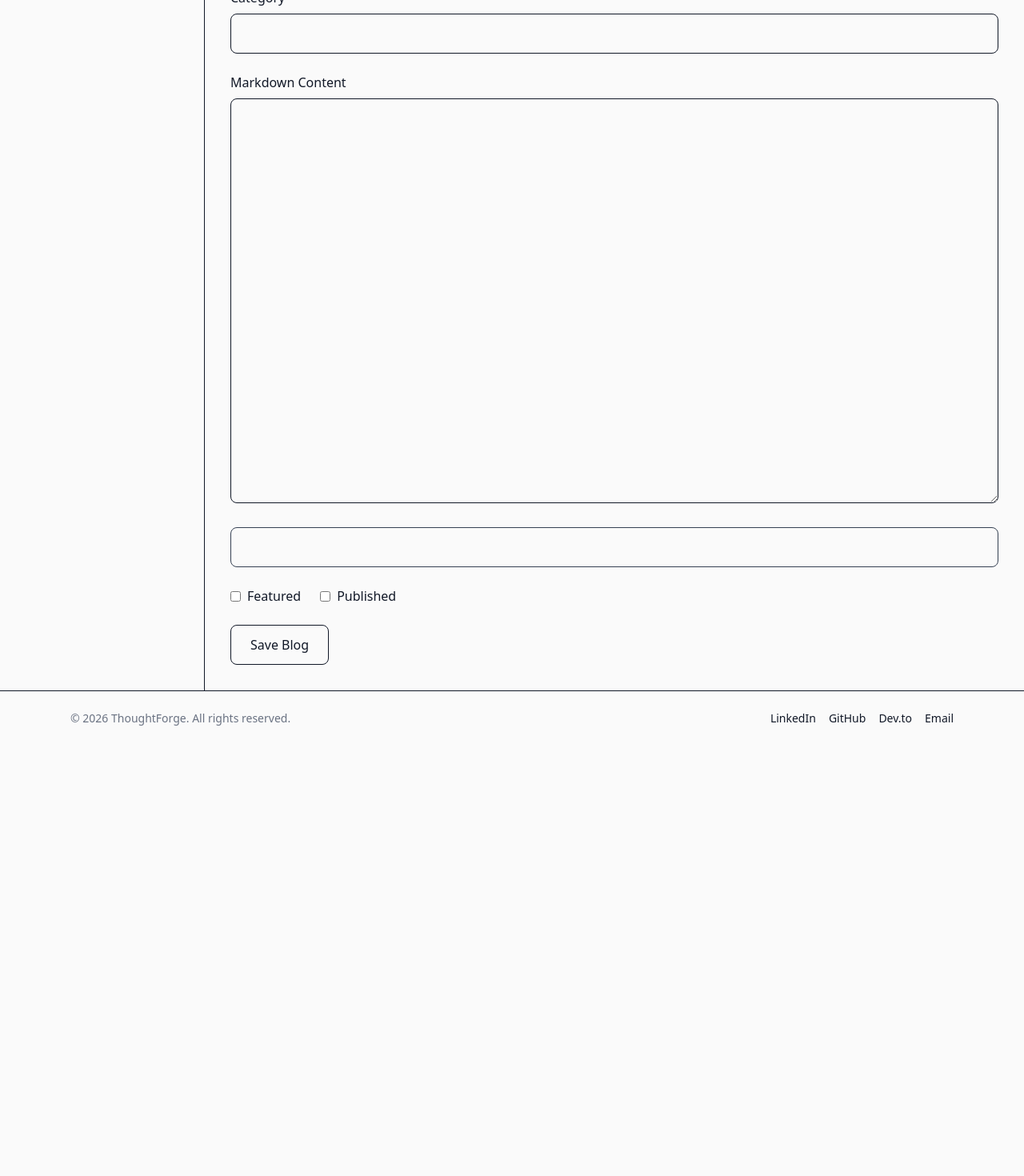
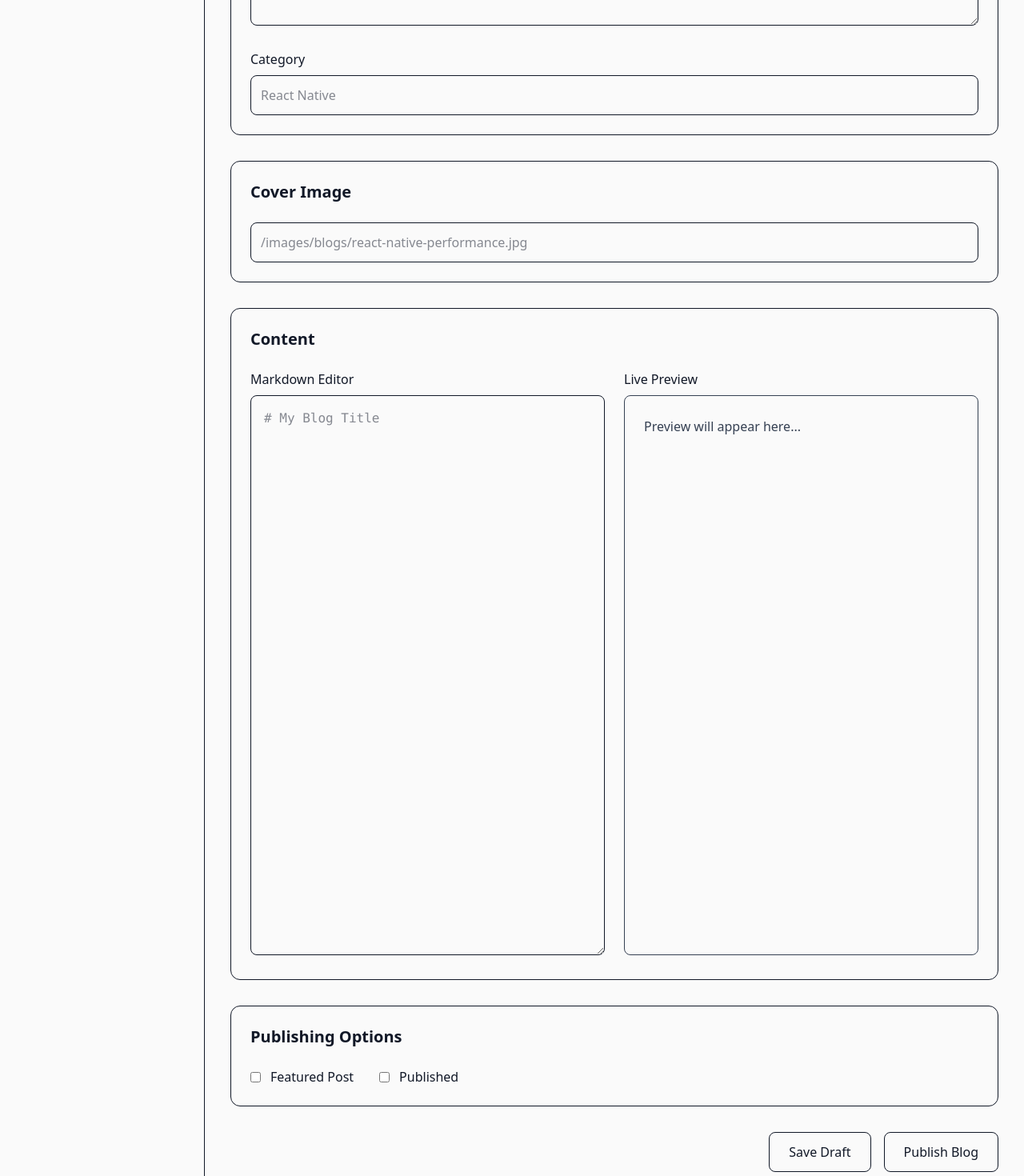
Before and after one commit to dainyjose/stackquill-web, a Next.js app: page /admin/blog/new in a window 1280 px wide. Shown: the part 560-2030 px from the top of the page at 80% size. Before the commit the page ends 1492 px from the top, so only its background shows below. Built offline with nearby package versions, Linux system fonts and the light colour scheme.

Commit message:
feat: add cover image support to blog editor

```diff
--- a/src/components/admin/BlogForm.tsx
+++ b/src/components/admin/BlogForm.tsx
@@ -1,5 +1,6 @@
 "use client";
 
+import Image from "next/image";
 import { useState } from "react";
 import ReactMarkdown from "react-markdown";
 import remarkGfm from "remark-gfm";
@@ -9,20 +10,13 @@ export default function BlogForm() {
   const [slug, setSlug] = useState("");
   const [description, setDescription] = useState("");
   const [category, setCategory] = useState("");
+  const [coverImage, setCoverImage] = useState("");
   const [content, setContent] = useState("");
 
   const [featured, setFeatured] = useState(false);
-
   const [published, setPublished] = useState(false);
 
-  return (
-    <form className="space-y-6">
-      <div>
-        <label className="mb-2 block font-medium">Title</label>
-
-        <input
-          value={title}
-          onChange={(e) => {
+  const handleTitleChange = (e: React.ChangeEvent<HTMLInputElement>) => {
     const value = e.target.value;
 
     setTitle(value);
@@ -30,10 +24,51 @@ export default function BlogForm() {
     setSlug(
       value
         .toLowerCase()
-                .replace(/[^\w\s]/g, "")
+        .trim()
+        .replace(/[^\w\s-]/g, "")
         .replace(/\s+/g, "-"),
     );
-          }}
+  };
+
+  const handleSubmit = (e: React.FormEvent<HTMLFormElement>) => {
+    e.preventDefault();
+
+    const blogData = {
+      title,
+      slug,
+      description,
+      category,
+      coverImage,
+      content,
+      featured,
+      published,
+    };
+
+    console.log(blogData);
+
+    // TODO:
+    // Save blog
+    // Create markdown file
+    // Call API
+  };
+
+  return (
+    <form
+      onSubmit={handleSubmit}
+      className="space-y-8"
+    >
+      {/* Basic Information */}
+      <div className="rounded-xl border p-6">
+        <h2 className="mb-6 text-xl font-semibold">Blog Information</h2>
+
+        <div className="grid gap-6">
+          <div>
+            <label className="mb-2 block font-medium">Title</label>
+
+            <input
+              value={title}
+              onChange={handleTitleChange}
+              placeholder="React Native Performance Tips"
               className="w-full rounded-lg border p-3"
             />
           </div>
@@ -44,6 +79,7 @@ export default function BlogForm() {
             <input
               value={slug}
               onChange={(e) => setSlug(e.target.value)}
+              placeholder="react-native-performance-tips"
               className="w-full rounded-lg border p-3"
             />
           </div>
@@ -55,6 +91,7 @@ export default function BlogForm() {
               rows={3}
               value={description}
               onChange={(e) => setDescription(e.target.value)}
+              placeholder="Short summary of the blog post"
               className="w-full rounded-lg border p-3"
             />
           </div>
@@ -65,51 +102,117 @@ export default function BlogForm() {
             <input
               value={category}
               onChange={(e) => setCategory(e.target.value)}
+              placeholder="React Native"
               className="w-full rounded-lg border p-3"
+            />
+          </div>
+        </div>
+      </div>
+
+      {/* Cover Image */}
+      <div className="rounded-xl border p-6">
+        <h2 className="mb-6 text-xl font-semibold">Cover Image</h2>
+
+        <input
+          type="text"
+          value={coverImage}
+          onChange={(e) => setCoverImage(e.target.value)}
+          placeholder="/images/blogs/react-native-performance.jpg"
+          className="w-full rounded-lg border p-3"
+        />
+
+        {coverImage && (
+          <div className="mt-6 overflow-hidden rounded-xl border">
+            <div className="relative h-72 w-full">
+              <Image
+                src={coverImage}
+                alt="Cover Preview"
+                fill
+                className="object-cover"
+              />
+            </div>
+          </div>
+        )}
+      </div>
+
+      {/* Markdown Editor */}
+      <div className="rounded-xl border p-6">
+        <h2 className="mb-6 text-xl font-semibold">Content</h2>
+
+        <div className="grid gap-6 lg:grid-cols-2">
+          <div>
+            <label className="mb-2 block font-medium">Markdown Editor</label>
+
+            <textarea
+              rows={25}
+              value={content}
+              onChange={(e) => setContent(e.target.value)}
+              placeholder="# My Blog Title"
+              className="min-h-[700px] w-full rounded-lg border p-4 font-mono"
             />
           </div>
 
           <div>
-        <label className="mb-2 block font-medium">Markdown Content</label>
+            <label className="mb-2 block font-medium">Live Preview</label>
 
-        <textarea
-          rows={20}
-          value={content}
-          onChange={(e) => setContent(e.target.value)}
-          className="w-full rounded-lg border p-3 font-mono"
-        />
+            <div className="prose dark:prose-invert min-h-[700px] max-w-none rounded-lg border p-6">
+              {content ? (
+                <ReactMarkdown remarkPlugins={[remarkGfm]}>
+                  {content}
+                </ReactMarkdown>
+              ) : (
+                <p className="text-muted-foreground">
+                  Preview will appear here...
+                </p>
+              )}
+            </div>
+          </div>
+        </div>
       </div>
 
-      <div className="prose dark:prose-invert max-w-none rounded-lg border p-6">
-        <ReactMarkdown remarkPlugins={[remarkGfm]}>{content}</ReactMarkdown>
-      </div>
+      {/* Publishing */}
+      <div className="rounded-xl border p-6">
+        <h2 className="mb-6 text-xl font-semibold">Publishing Options</h2>
 
-      <div className="flex gap-6">
-        <label className="flex items-center gap-2">
+        <div className="flex flex-wrap gap-8">
+          <label className="flex items-center gap-3">
             <input
               type="checkbox"
               checked={featured}
               onChange={(e) => setFeatured(e.target.checked)}
             />
-          Featured
+
+            <span>Featured Post</span>
           </label>
 
-        <label className="flex items-center gap-2">
+          <label className="flex items-center gap-3">
             <input
               type="checkbox"
               checked={published}
               onChange={(e) => setPublished(e.target.checked)}
             />
-          Published
+
+            <span>Published</span>
           </label>
         </div>
+      </div>
+
+      {/* Actions */}
+      <div className="flex justify-end gap-4">
+        <button
+          type="button"
+          className="rounded-lg border px-6 py-3"
+        >
+          Save Draft
+        </button>
 
         <button
           type="submit"
-        className="rounded-lg border px-6 py-3"
+          className="rounded-lg border px-6 py-3 font-medium"
         >
-        Save Blog
+          Publish Blog
         </button>
+      </div>
     </form>
   );
 }
```
Lines whose indentation alone changed are shown as unchanged.
